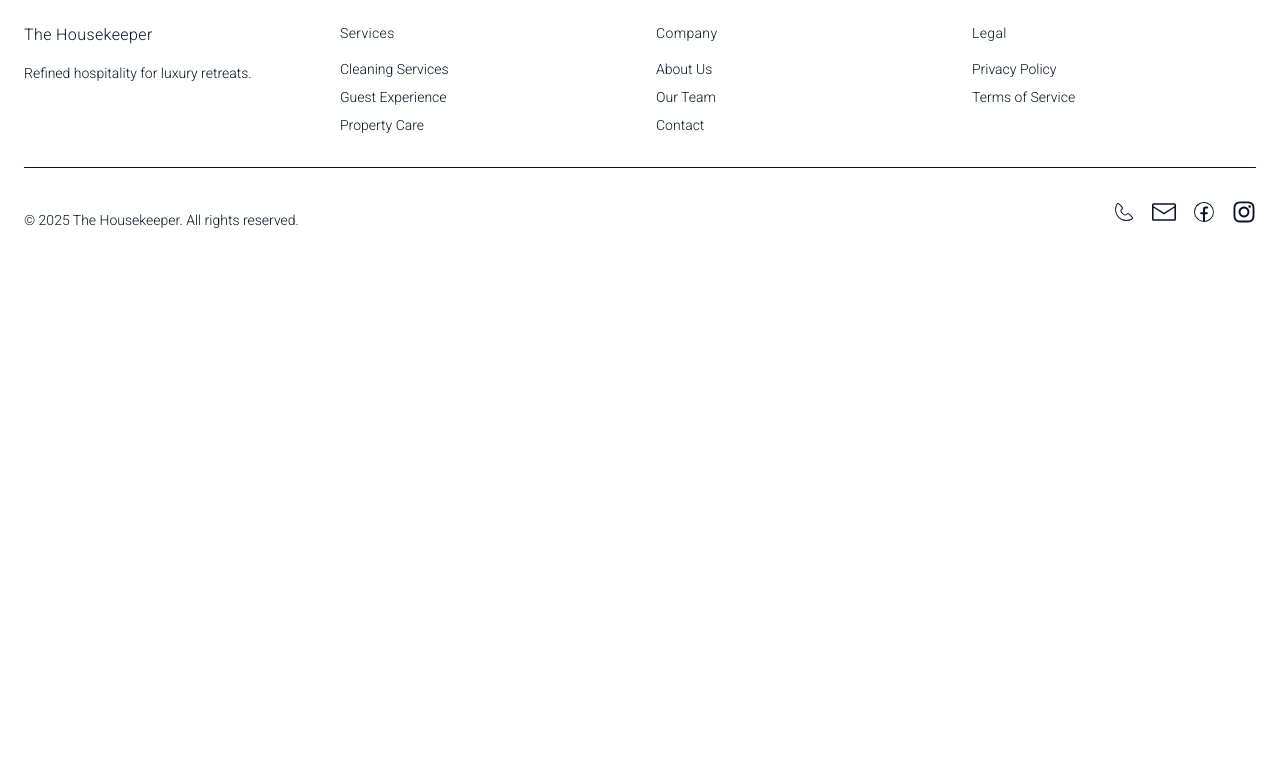
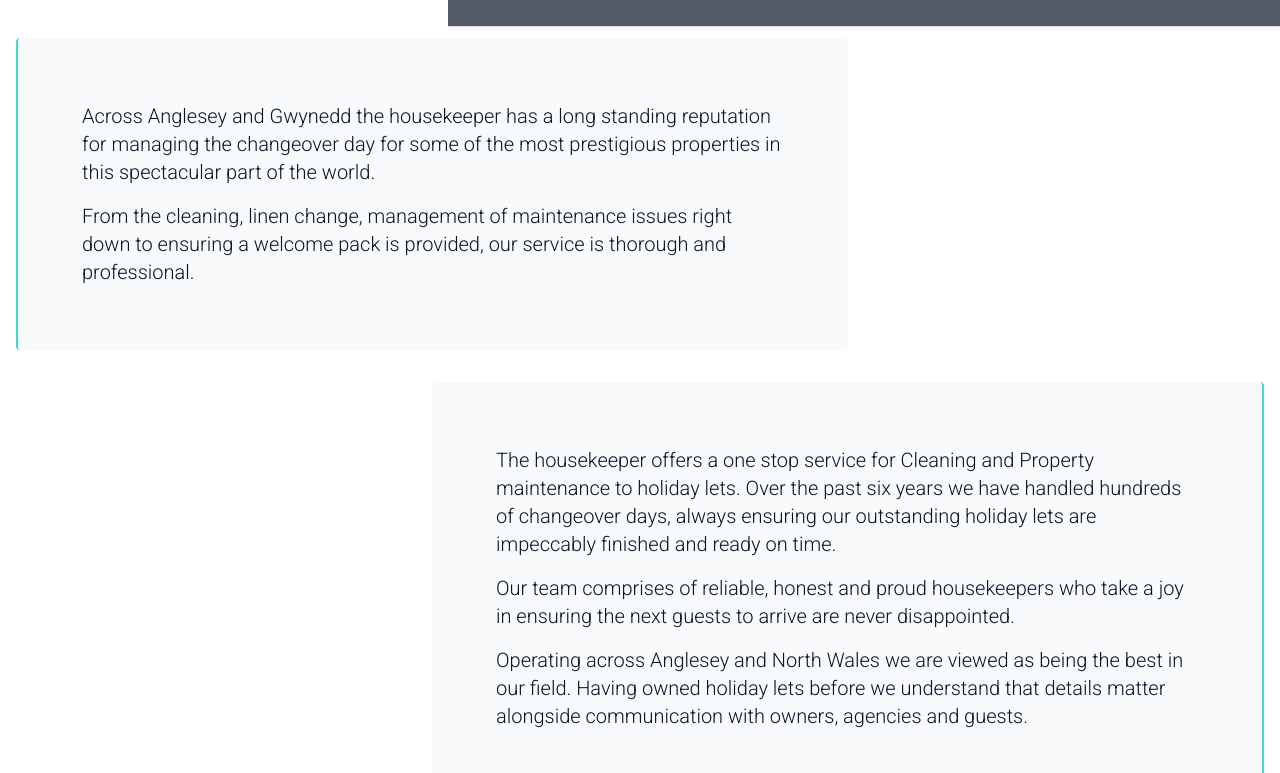
Before and after one commit to MattRey/thehousekeeper.wales, a Next.js app: page / in a window 1280 px wide. Shown: the part 867-1640 px from the top of the page. Before the commit the page ends 1155 px from the top, so only its background shows below. Built offline with nearby package versions, Linux system fonts and the light colour scheme; a web font is replaced by a local one.

Commit message:
feat: introduced text block component

```diff
--- a/app/layout.tsx
+++ b/app/layout.tsx
@@ -33,7 +33,7 @@ export default function RootLayout({
   return (
     <html lang="en">
       <body
-        className={`${roboto.className} ${playFair.variable} ${hina.variable} ${roboto.variable} font-light antialiased`}
+        className={`flex flex-col gap-8 ${roboto.className} ${playFair.variable} ${hina.variable} ${roboto.variable} font-light antialiased`}
       >
         <Header />
         {children}
--- a/app/page.tsx
+++ b/app/page.tsx
@@ -1,9 +1,40 @@
 import { Hero } from "@/components/hero";
+import { TextBlock } from "@/components/text-block";
 
 export default function Home() {
   return (
-      <main>
-        <Hero />
-      </main>
+    <main className="flex flex-col gap-8 container">
+      <Hero />
+      <TextBlock>
+        <p>
+          Across Anglesey and Gwynedd the housekeeper has a long standing
+          reputation for managing the changeover day for some of the most
+          prestigious properties in this spectacular part of the world.
+        </p>
+        <p>
+          From the cleaning, linen change, management of maintenance issues
+          right down to ensuring a welcome pack is provided, our service is
+          thorough and professional.
+        </p>
+      </TextBlock>
+      <TextBlock position="right">
+        <p>
+          The housekeeper offers a one stop service for Cleaning and Property
+          maintenance to holiday lets. Over the past six years we have handled
+          hundreds of changeover days, always ensuring our outstanding holiday
+          lets are impeccably finished and ready on time.
+        </p>
+        <p>
+          Our team comprises of reliable, honest and proud housekeepers who take
+          a joy in ensuring the next guests to arrive are never disappointed.
+        </p>
+        <p>
+          Operating across Anglesey and North Wales we are viewed as being the
+          best in our field. Having owned holiday lets before we understand that
+          details matter alongside communication with owners, agencies and
+          guests.
+        </p>
+      </TextBlock>
+    </main>
   );
 }
--- /dev/null
+++ b/components/text-block.tsx
@@ -0,0 +1,22 @@
+import clsx from "clsx";
+
+export function TextBlock({
+  children,
+  position = "left",
+}: {
+  children: React.ReactNode;
+  position?: "left" | "right";
+}) {
+  const isRight = position === "right";
+  const isLeft = position === "left";
+  return (
+    <div
+      className={clsx(
+        "flex flex-col gap-4 w-full sm:w-2/3 text-xl border-accent bg-gray-50 p-4 md:p-16 rounded-sm",
+        {"self-end border-r-2": isRight, "self-start border-l-2": isLeft}
+      )}
+    >
+      {children}
+    </div>
+  );
+}
```
